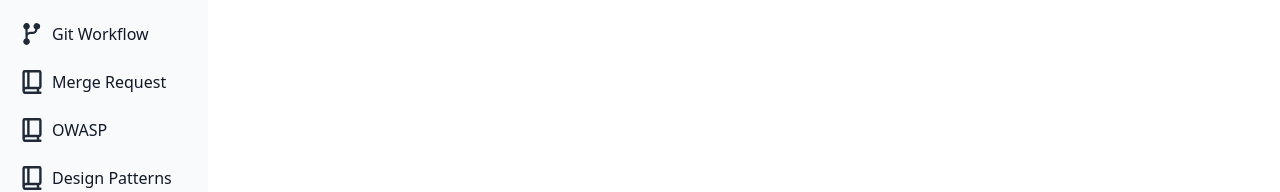
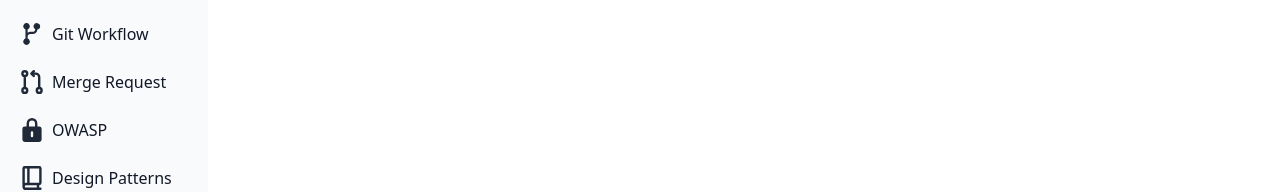
Before and after one commit to Sharqiewicz/Sharqist, a React (Vite) app: page / in a window 1280 px wide. Shown: the part 376-568 px from the top of the page. Built offline with nearby package versions, Linux system fonts and the light colour scheme.

Commit message:
add LockIcon

```diff
--- /dev/null
+++ b/src/assets/icons/LockIcon.tsx
@@ -0,0 +1,11 @@
+export const LockIcon = () => (
+  <svg
+    className='w-6 h-6 text-gray-800 dark:text-white'
+    aria-hidden='true'
+    xmlns='http://www.w3.org/2000/svg'
+    fill='currentColor'
+    viewBox='0 0 16 20'
+  >
+    <path d='M14 7h-1.5V4.5a4.5 4.5 0 1 0-9 0V7H2a2 2 0 0 0-2 2v9a2 2 0 0 0 2 2h12a2 2 0 0 0 2-2V9a2 2 0 0 0-2-2Zm-5 8a1 1 0 1 1-2 0v-3a1 1 0 1 1 2 0v3Zm1.5-8h-5V4.5a2.5 2.5 0 1 1 5 0V7Z' />
+  </svg>
+)
--- a/src/assets/icons/index.ts
+++ b/src/assets/icons/index.ts
@@ -8,3 +8,5 @@ export * from './CalendarOutlineIcon'
 export * from './BookIcon'
 export * from './CodeIcon'
 export * from './GitIcon'
+export * from './MergeIcon'
+export * from './LockIcon'
--- a/src/components/Sidebar/Sidebar.tsx
+++ b/src/components/Sidebar/Sidebar.tsx
@@ -9,6 +9,8 @@ import {
   CodeIcon,
   BookIcon,
   GitIcon,
+  MergeIcon,
+  LockIcon,
 } from '../../assets/icons'
 import { useSidebar } from '../../hooks'
 
@@ -64,13 +66,13 @@ const GIT_WORKFLOW: Subpage = {
 const CLEAN_MERGE_REQUESTS: Subpage = {
   path: PATHS.PROJECTS_LIST,
   name: 'Merge Request',
-  icon: <BookIcon />,
+  icon: <MergeIcon />,
 }
 
 const OWASP: Subpage = {
   path: PATHS.PROJECTS_LIST,
   name: 'OWASP',
-  icon: <BookIcon />,
+  icon: <LockIcon />,
 }
 const DESIGN_PATTERNS: Subpage = {
   path: PATHS.PROJECTS_LIST,
```
